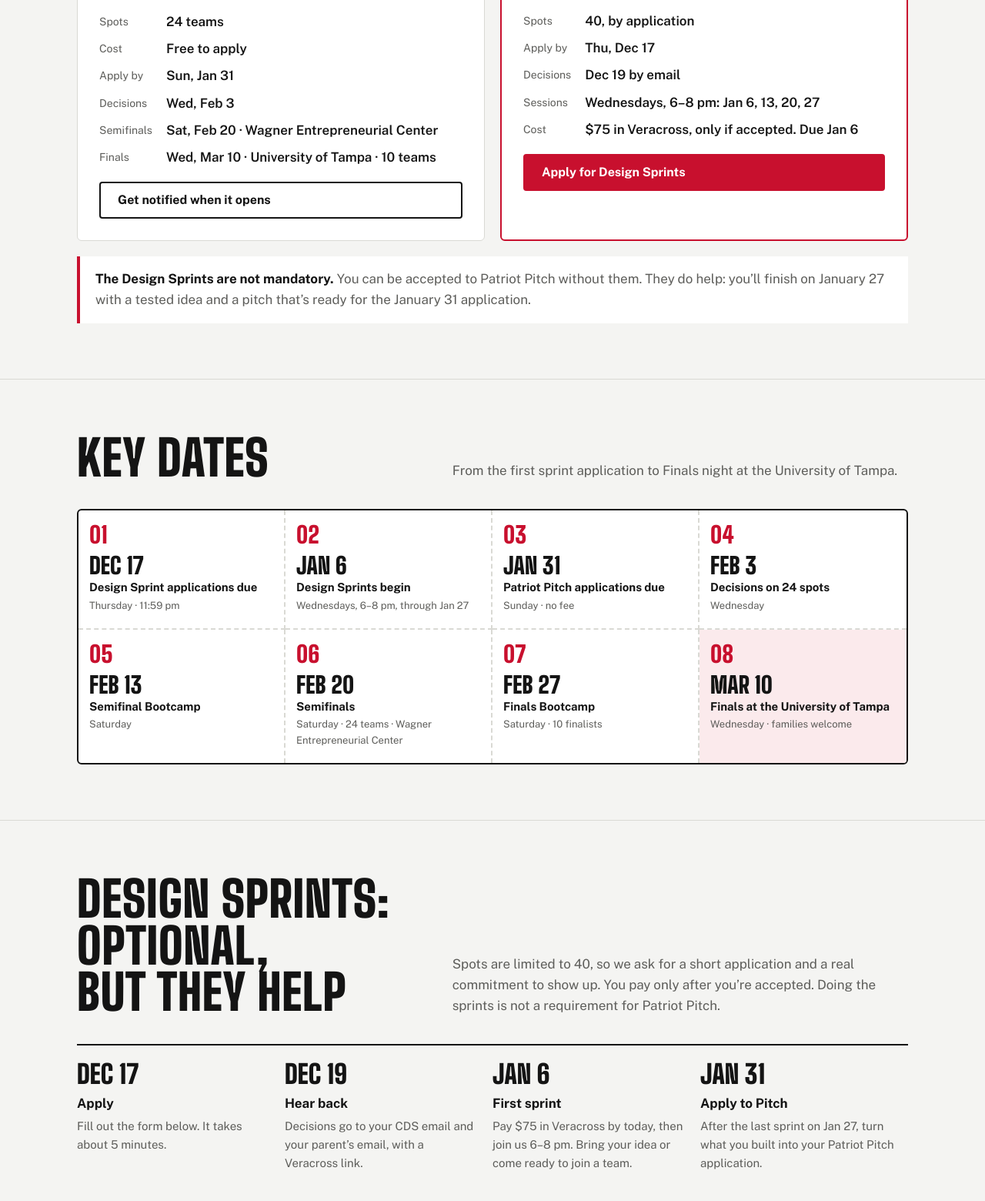
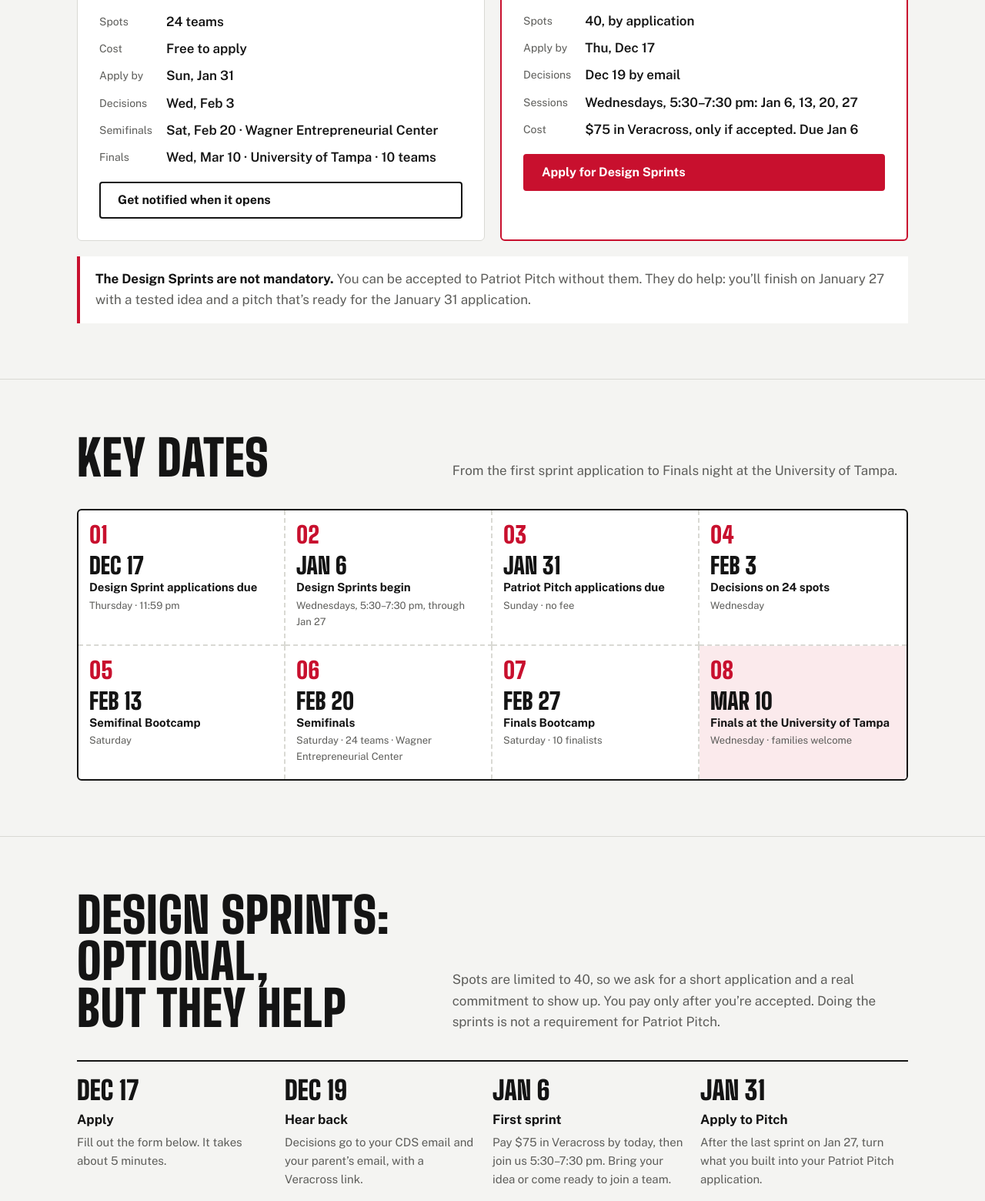
Before and after one commit to bbrennan-forge/patriot-pitch, a plain HTML site: page index.html in a window 1280 px wide. Shown: the part 1401-2961 px from the top of the page at 77% size. Drawn offline with nearby package versions, Linux system fonts and the light colour scheme.

Commit message:
Add files via upload

```diff
--- a/index.html
+++ b/index.html
@@ -301,7 +301,7 @@ footer .ei-full{height:72px;width:auto;background:none;padding:0;border-radius:0
             <dt>Spots</dt><dd>40, by application</dd>
             <dt>Apply by</dt><dd>Thu, Dec 17</dd>
             <dt>Decisions</dt><dd>Dec 19 by email</dd>
-            <dt>Sessions</dt><dd>Wednesdays, 6–8 pm: Jan 6, 13, 20, 27</dd>
+            <dt>Sessions</dt><dd>Wednesdays, 5:30–7:30 pm: Jan 6, 13, 20, 27</dd>
             <dt>Cost</dt><dd>$75 in Veracross, only if accepted. Due Jan 6</dd>
           </dl>
           <a class="btn" href="#apply">Apply for Design Sprints</a>
@@ -319,7 +319,7 @@ footer .ei-full{height:72px;width:auto;background:none;padding:0;border-radius:0
       </div>
       <div class="keydates">
         <div class="stub"><div class="n">01</div><div class="d">Dec 17</div><div class="t">Design Sprint applications due</div><div class="w">Thursday · 11:59 pm</div></div>
-        <div class="stub"><div class="n">02</div><div class="d">Jan 6</div><div class="t">Design Sprints begin</div><div class="w">Wednesdays, 6–8 pm, through Jan 27</div></div>
+        <div class="stub"><div class="n">02</div><div class="d">Jan 6</div><div class="t">Design Sprints begin</div><div class="w">Wednesdays, 5:30–7:30 pm, through Jan 27</div></div>
         <div class="stub"><div class="n">03</div><div class="d">Jan 31</div><div class="t">Patriot Pitch applications due</div><div class="w">Sunday · no fee</div></div>
         <div class="stub"><div class="n">04</div><div class="d">Feb 3</div><div class="t">Decisions on 24 spots</div><div class="w">Wednesday</div></div>
         <div class="stub"><div class="n">05</div><div class="d">Feb 13</div><div class="t">Semifinal Bootcamp</div><div class="w">Saturday</div></div>
@@ -340,7 +340,7 @@ footer .ei-full{height:72px;width:auto;background:none;padding:0;border-radius:0
         <ol>
           <li><div class="when">Dec 17</div><div class="what">Apply</div><div class="how">Fill out the form below. It takes about 5 minutes.</div></li>
           <li><div class="when">Dec 19</div><div class="what">Hear back</div><div class="how">Decisions go to your CDS email and your parent’s email, with a Veracross link.</div></li>
-          <li><div class="when">Jan 6</div><div class="what">First sprint</div><div class="how">Pay $75 in Veracross by today, then join us 6–8 pm. Bring your idea or come ready to join a team.</div></li>
+          <li><div class="when">Jan 6</div><div class="what">First sprint</div><div class="how">Pay $75 in Veracross by today, then join us 5:30–7:30 pm. Bring your idea or come ready to join a team.</div></li>
           <li><div class="when">Jan 31</div><div class="what">Apply to Pitch</div><div class="how">After the last sprint on Jan 27, turn what you built into your Patriot Pitch application.</div></li>
         </ol>
       </div>
@@ -412,7 +412,7 @@ footer .ei-full{height:72px;width:auto;background:none;padding:0;border-radius:0
           <fieldset>
             <legend>Commitment</legend>
             <div class="field">
-              <span class="lbl" id="dates-lbl">Check every sprint you can attend <span class="hint">All are Wednesdays, 6–8 pm.</span></span>
+              <span class="lbl" id="dates-lbl">Check every sprint you can attend <span class="hint">All are Wednesdays, 5:30–7:30 pm.</span></span>
               <div class="dates" role="group" aria-labelledby="dates-lbl">
                 <label class="choice"><input type="checkbox" name="dates" value="Jan 6" id="d1"><span>Jan 6</span></label>
                 <label class="choice"><input type="checkbox" name="dates" value="Jan 13" id="d2"><span>Jan 13</span></label>
```
